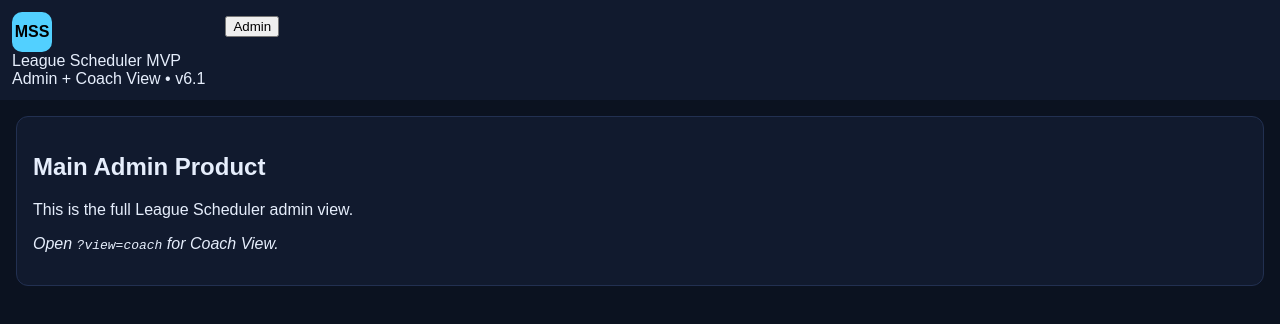
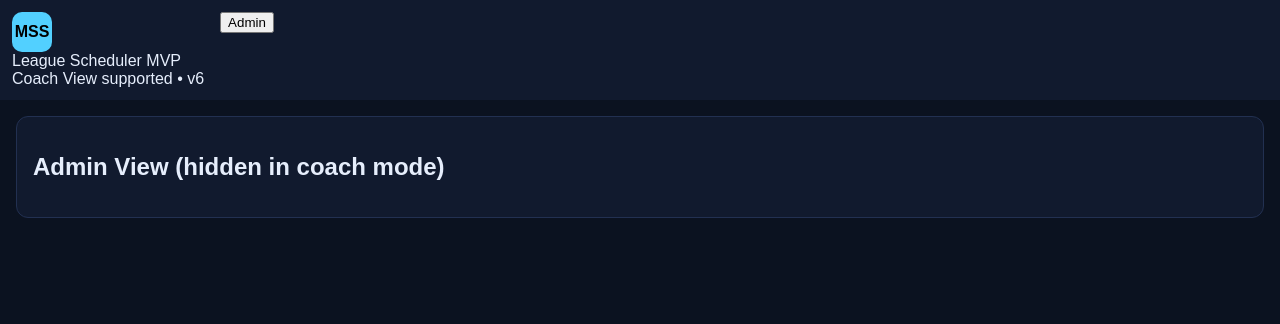
Before and after one commit to don9317/mss-league-scheduler-mvp, a plain HTML site: page index.html in a window 1280 px wide. Drawn offline with Linux system fonts and the light colour scheme.

Commit message:
Add files via upload

```diff
--- a/app.js
+++ b/app.js
@@ -1,17 +1,13 @@
 
-// v6.1 – Correct default view handling
+const params=new URLSearchParams(window.location.search);
+const isCoach=params.get('view')==='coach';
+let teamFocus=params.get('team');
 
-const params = new URLSearchParams(window.location.search);
-const viewParam = params.get('view');
+const Screens=isCoach?
+[{id:'standings',name:'Standings'},{id:'schedule',name:'Schedule'}]:
+[{id:'admin',name:'Admin'}];
 
-const isCoach = viewParam === 'coach';
-let teamFocus = params.get('team');
-
-const Screens = isCoach
-  ? [{id:'standings',name:'Standings'},{id:'schedule',name:'Schedule'}]
-  : [{id:'admin',name:'Admin'}];
-
-const state = {
+const state={
  divisions:[{id:'d1',name:'5th Grade',gender:'Boys',skills:['Open']}],
  teams:[
   {id:'t1',name:'HIVE Gold',divisionId:'d1',skill:'Open'},
@@ -20,16 +16,14 @@ const state = {
  games:[
   {id:'g1',divisionId:'d1',skill:'Open',date:'2025-01-06',homeTeamId:'t1',awayTeamId:'t2',homeScore:50,awayScore:42}
  ],
-  ui:{
-    screen: isCoach ? 'standings' : 'admin'
-  }
+ ui:{screen:isCoach?'standings':'admin'}
 };
 
-const tabs = document.getElementById('tabs');
-const screen = document.getElementById('screen');
+const tabs=document.getElementById('tabs');
+const screen=document.getElementById('screen');
 
 function renderTabs(){
-  tabs.innerHTML = '';
+ tabs.innerHTML='';
  Screens.forEach(s=>{
   const b=document.createElement('button');
   b.textContent=s.name;
@@ -40,55 +34,45 @@ function renderTabs(){
 
 function render(){
  renderTabs();
-
  if(isCoach){
   if(teamFocus) return renderTeam();
   if(state.ui.screen==='standings') return renderStandings();
   if(state.ui.screen==='schedule') return renderSchedule();
  }
-
-  screen.innerHTML = `
-    <h2>Main Admin Product</h2>
-    <p>This is the full League Scheduler admin view.</p>
-    <p><em>Open <code>?view=coach</code> for Coach View.</em></p>
-  `;
+ screen.innerHTML='<h2>Admin View (hidden in coach mode)</h2>';
 }
 
 function renderStandings(){
-  const rows = state.teams.map(t=>{
+ const rows=state.teams.map(t=>{
   const g=state.games.filter(x=>x.homeTeamId===t.id||x.awayTeamId===t.id);
   const w=g.filter(x=>(x.homeTeamId===t.id&&x.homeScore>x.awayScore)||(x.awayTeamId===t.id&&x.awayScore>x.homeScore)).length;
   const l=g.length-w;
   return {...t,w,l};
  });
-
-  screen.innerHTML = `<h2>Standings</h2>
+ screen.innerHTML=`<h2>Standings</h2>
  <table>
  ${rows.map(r=>`
   <tr>
    <td><a onclick="focusTeam('${r.id}')">${r.name}</a></td>
    <td>${r.w}-${r.l}</td>
-      </tr>
-    `).join('')}
+  </tr>`).join('')}
  </table>`;
 }
 
 function renderTeam(){
  const t=state.teams.find(x=>x.id===teamFocus);
  const games=state.games.filter(g=>g.homeTeamId===t.id||g.awayTeamId===t.id);
-
-  screen.innerHTML = `
+ screen.innerHTML=`
  <h2>${t.name}</h2>
  <button onclick="clearTeam()">← Back to Standings</button>
  <h3>Schedule</h3>
  ${games.map(g=>`
   <div>${g.date}: ${teamName(g.homeTeamId)} ${g.homeScore}-${g.awayScore} ${teamName(g.awayTeamId)}</div>
-    `).join('')}
-  `;
+ `).join('')}`;
 }
 
 function renderSchedule(){
-  screen.innerHTML = '<h2>Division Schedule</h2>';
+ screen.innerHTML='<h2>Division Schedule</h2>';
 }
 
 function focusTeam(id){
@@ -96,15 +80,11 @@ function focusTeam(id){
  history.replaceState(null,'',`?view=coach&team=${id}`);
  render();
 }
-
 function clearTeam(){
  teamFocus=null;
  history.replaceState(null,'',`?view=coach`);
  render();
 }
-
-function teamName(id){
-  return state.teams.find(t=>t.id===id)?.name||'';
-}
+function teamName(id){return state.teams.find(t=>t.id===id)?.name||'';}
 
 render();
--- a/index.html
+++ b/index.html
@@ -3,7 +3,7 @@
 <head>
   <meta charset="utf-8" />
   <meta name="viewport" content="width=device-width,initial-scale=1" />
-  <title>MSS League Scheduler MVP – v6.1</title>
+  <title>MSS League Scheduler MVP – v6</title>
   <link rel="stylesheet" href="styles.css" />
 </head>
 <body>
@@ -12,7 +12,7 @@
     <div class="logo">MSS</div>
     <div>
       <div class="title">League Scheduler MVP</div>
-      <div class="subtitle">Admin + Coach View • v6.1</div>
+      <div class="subtitle">Coach View supported • v6</div>
     </div>
   </div>
   <nav class="tabs" id="tabs"></nav>
--- a/styles.css
+++ b/styles.css
@@ -6,4 +6,3 @@ body{margin:0;font-family:Arial;background:#0b1220;color:#e6eefc}
 .card{margin:16px;padding:16px;border:1px solid #223051;border-radius:12px;background:#111a2e}
 a{color:#52d0ff;text-decoration:none;cursor:pointer}
 a:hover{text-decoration:underline}
-button{margin:4px}
```
Also changed, not shown: 1 other file. Lines whose indentation alone changed are shown as unchanged.
